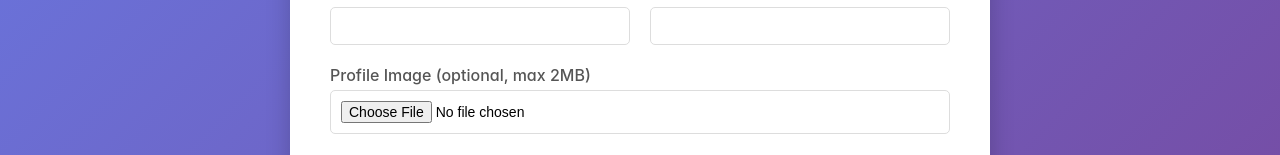
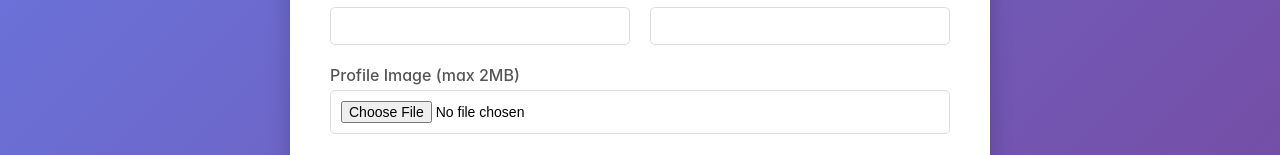
Before and after one commit to ShazamAtGithub/employee-management-frontend, a React (Create React App) app: page /register in a window 1280 px wide. Shown: the part 554-709 px from the top of the page. Built offline with nearby package versions, Linux system fonts and the light colour scheme.

Commit message:
profile image label fix

```diff
--- a/src/pages/Register.js
+++ b/src/pages/Register.js
@@ -184,7 +184,7 @@ function Register() {
         <div className="register-container">
             <div className="register-box">
                 <h2>Employee Registration</h2>
-                <form onSubmit={handleSubmit} encType="multipart/form-data">
+                <form onSubmit={handleSubmit}>
                     <div className="form-row">
                         <div className="form-group">
                             <label>Full Name *</label>
@@ -295,7 +295,7 @@ function Register() {
                     </div>
 
                     <div className="form-group">
-                        <label>Profile Image (optional, max 2MB)</label>
+                        <label>Profile Image (max 2MB)</label>
                         <input ref={fileInputRef} type="file" accept="image/*" onChange={handleFileChange} />
                         {fieldErrors.profileImage && <div className="field-error">{fieldErrors.profileImage}</div>}
                         {profilePreview && (
```
